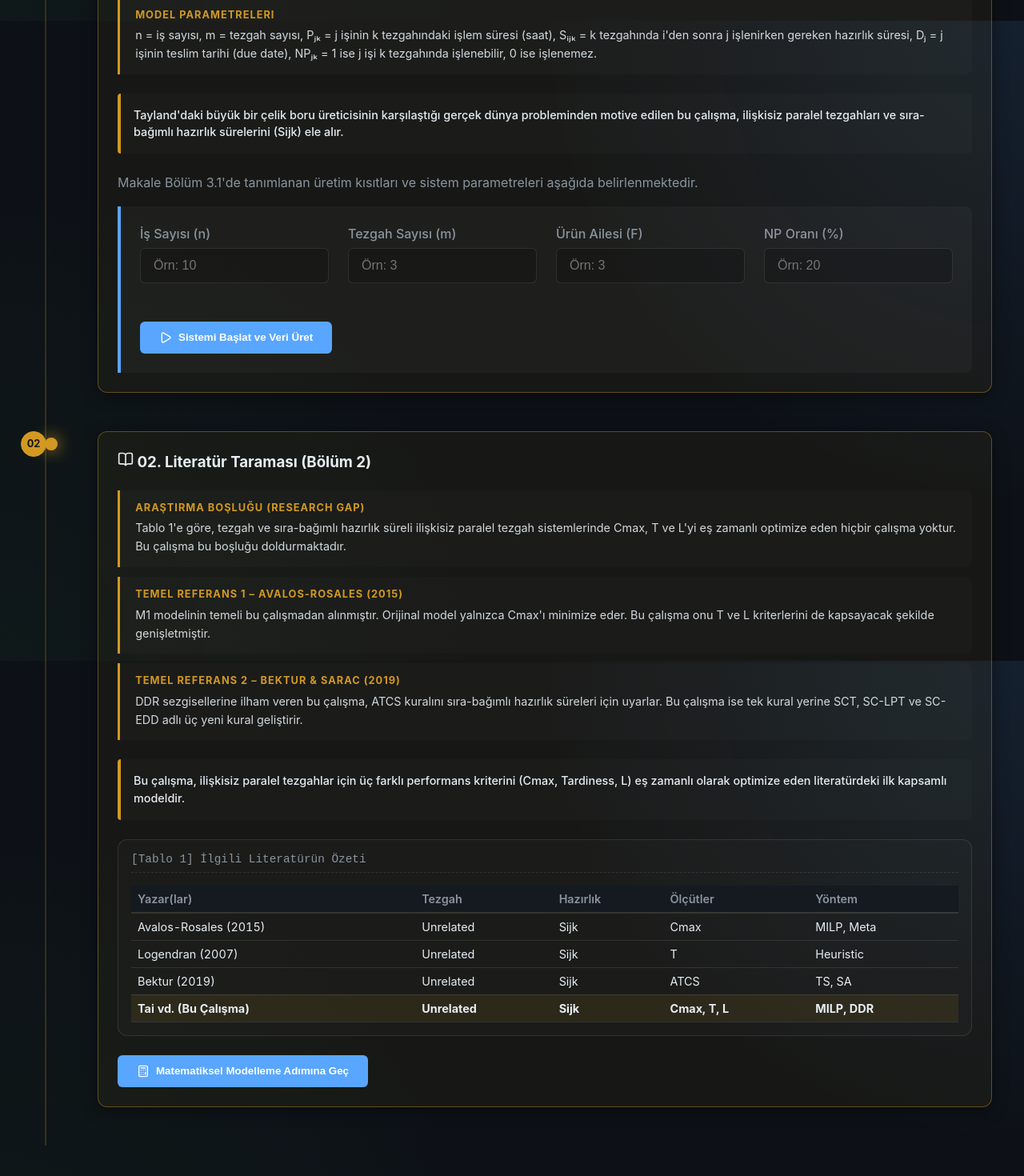
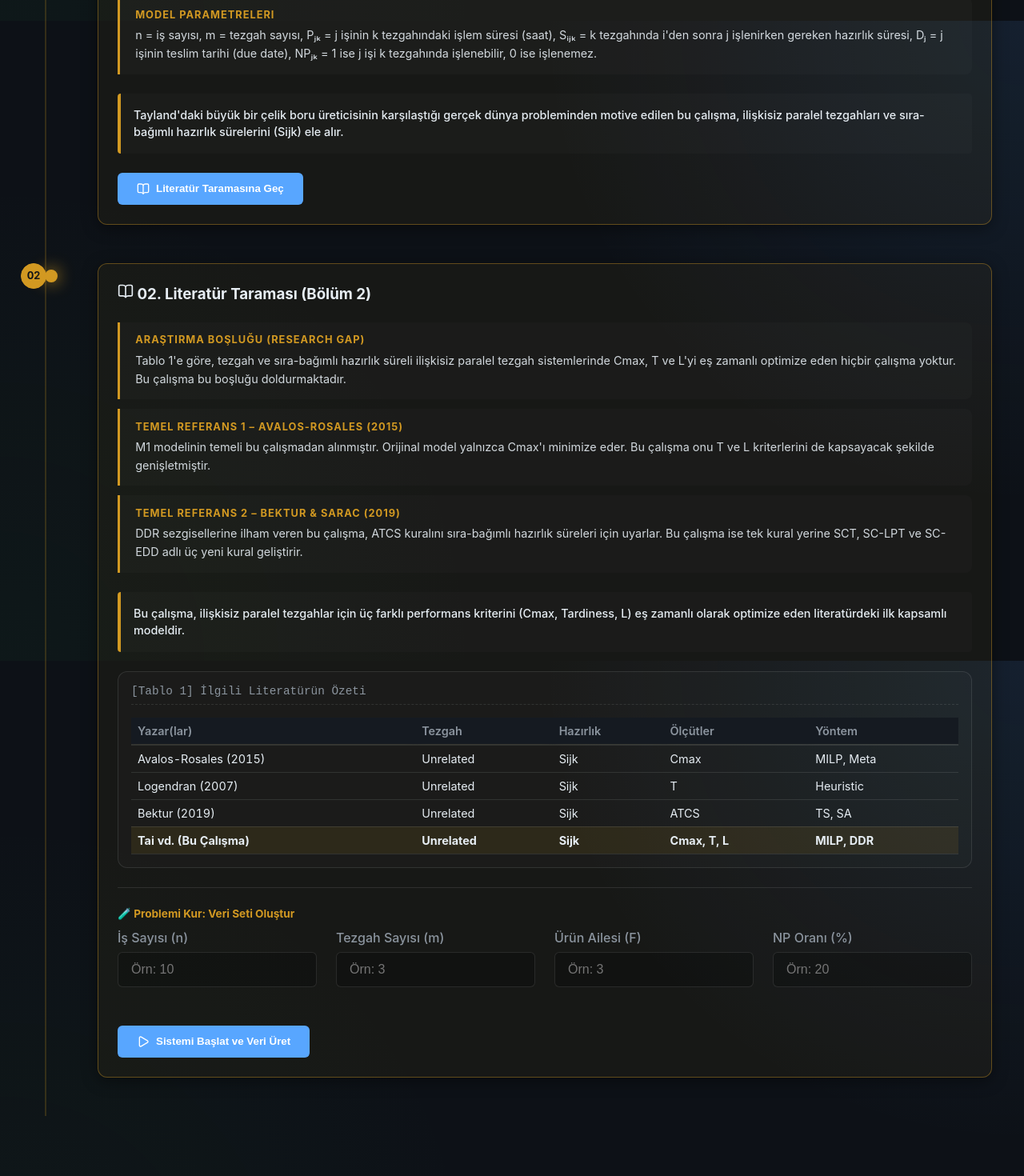
Before and after one commit to umuxt/END505E, a React app in the folder frontend/: page / in a window 1280 px wide. Shown: the part 774-2244 px from the top of the page at 80% size. Built offline with nearby package versions, Linux system fonts and the light colour scheme; the HTML template or start-up script is replaced by a standard one.

Commit message:
refactor: move data generation form from step 01 to end of step 02 (after literature review)

```diff
--- a/frontend/src/components/GuidedFlow.jsx
+++ b/frontend/src/components/GuidedFlow.jsx
@@ -508,29 +508,7 @@ export default function GuidedFlow() {
             ]} />
 
             <AgentInsight agent="paper" message="Tayland'daki büyük bir çelik boru üreticisinin karşılaştığı gerçek dünya probleminden motive edilen bu çalışma, ilişkisiz paralel tezgahları ve sıra-bağımlı hazırlık sürelerini (Sijk) ele alır." />
-            <p className="text-secondary mt-2">Makale Bölüm 3.1'de tanımlanan üretim kısıtları ve sistem parametreleri aşağıda belirlenmektedir.</p>
-            <div className="interactive-box mt-4">
-              <div className="flex-row" style={{ gap: '1.5rem', flexWrap: 'wrap' }}>
-                <div className="form-group" style={{ flex: 1, minWidth: '150px' }}>
-                  <label>İş Sayısı (n)</label>
-                  <input type="number" className="input-field" value={inputJobs} onChange={e => setInputJobs(e.target.value)} placeholder="Örn: 10" />
-                </div>
-                <div className="form-group" style={{ flex: 1, minWidth: '150px' }}>
-                  <label>Tezgah Sayısı (m)</label>
-                  <input type="number" className="input-field" value={inputMachines} onChange={e => setInputMachines(e.target.value)} placeholder="Örn: 3" />
-                </div>
-                <div className="form-group" style={{ flex: 1, minWidth: '150px' }}>
-                  <label>Ürün Ailesi (F)</label>
-                  <input type="number" className="input-field" value={inputFamilies} onChange={e => setInputFamilies(e.target.value)} placeholder="Örn: 3" />
-                </div>
-                <div className="form-group" style={{ flex: 1, minWidth: '150px' }}>
-                  <label>NP Oranı (%)</label>
-                  <input type="number" className="input-field" value={inputNP} onChange={e => setInputNP(e.target.value)} placeholder="Örn: 20" />
-                </div>
-              </div>
-              <button className="btn btn-warning mt-4" onClick={() => { generateData(); scrollToNext(2); }} disabled={loading}><Play size={16} /> Sistemi Başlat ve Veri Üret</button>
-            </div>
-            {problemData && <DataMatrixView data={problemData} title="Tablo 2: Problem Veri Matrisi" />}
+            <button className="btn btn-warning mt-4" onClick={() => scrollToNext(2)}><BookOpen size={16} /> Literatür Taramasına Geç</button>
           </div>
         </div>
 
@@ -563,7 +541,29 @@ export default function GuidedFlow() {
                   </tbody>
                 </table>
               </div>
-              <button className="btn btn-warning mt-4" onClick={() => scrollToNext(3)}><Calculator size={16} /> Matematiksel Modelleme Adımına Geç</button>
+              <div className="mt-4" style={{ borderTop: '1px solid var(--border-color)', paddingTop: '1.5rem' }}>
+                <div style={{ fontSize: '0.85rem', fontWeight: 'bold', color: 'var(--warning)', marginBottom: '0.75rem' }}>🧪 Problemi Kur: Veri Seti Oluştur</div>
+                <div className="flex-row" style={{ gap: '1.5rem', flexWrap: 'wrap' }}>
+                  <div className="form-group" style={{ flex: 1, minWidth: '130px' }}>
+                    <label>İş Sayısı (n)</label>
+                    <input type="number" className="input-field" value={inputJobs} onChange={e => setInputJobs(e.target.value)} placeholder="Örn: 10" />
+                  </div>
+                  <div className="form-group" style={{ flex: 1, minWidth: '130px' }}>
+                    <label>Tezgah Sayısı (m)</label>
+                    <input type="number" className="input-field" value={inputMachines} onChange={e => setInputMachines(e.target.value)} placeholder="Örn: 3" />
+                  </div>
+                  <div className="form-group" style={{ flex: 1, minWidth: '130px' }}>
+                    <label>Ürün Ailesi (F)</label>
+                    <input type="number" className="input-field" value={inputFamilies} onChange={e => setInputFamilies(e.target.value)} placeholder="Örn: 3" />
+                  </div>
+                  <div className="form-group" style={{ flex: 1, minWidth: '130px' }}>
+                    <label>NP Oranı (%)</label>
+                    <input type="number" className="input-field" value={inputNP} onChange={e => setInputNP(e.target.value)} placeholder="Örn: 20" />
+                  </div>
+                </div>
+                <button className="btn btn-warning mt-4" onClick={() => { generateData(); scrollToNext(3); }} disabled={loading}><Play size={16} /> Sistemi Başlat ve Veri Üret</button>
+                {problemData && <DataMatrixView data={problemData} title="Tablo 2: Problem Veri Matrisi (Pⱼₖ, Sᵢⱼₖ, Dⱼ)" />}
+              </div>
             </div>
           </div>
         )}
```
